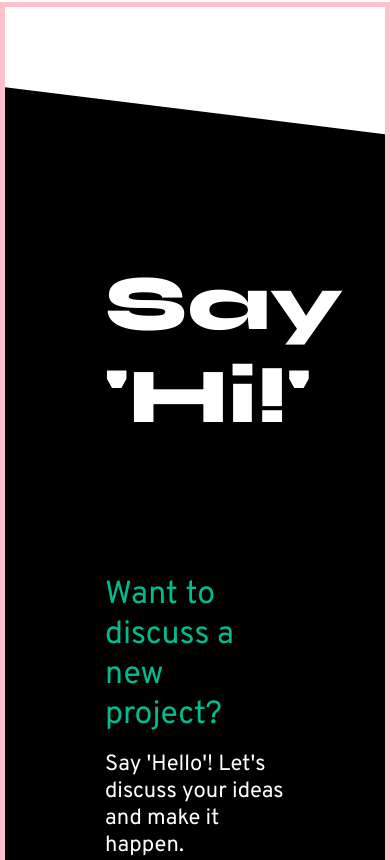
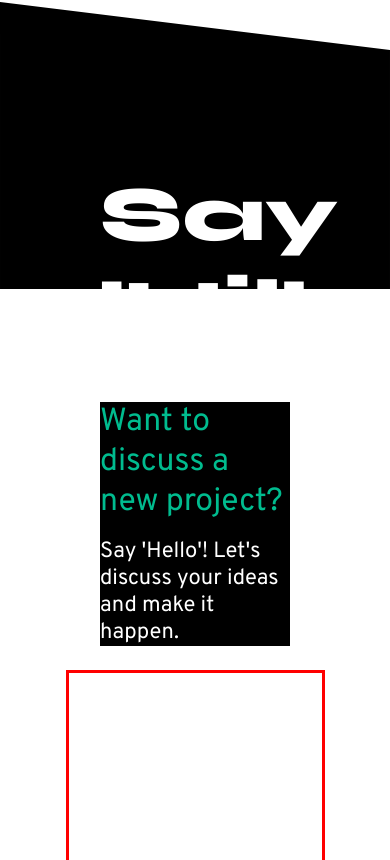
Before and after one commit to alinedobo/da-projekt-portfolio, an Angular app: page / in a window 390 px wide. Shown: the part 8124-8984 px from the top of the page. Built offline with nearby package versions, Linux system fonts and the light colour scheme.

Commit message:
Contact Section with Footer - background problem solved for desktop (mobile we'll see)

```diff
--- a/src/app/component/contact/contact.scss
+++ b/src/app/component/contact/contact.scss
@@ -3,18 +3,14 @@
 
 
 #contact-wrapper{
-    border: 5px solid pink;
+    z-index: 1;
     width: 100%;
-    height: 1250px;
     align-items: center;
-    background: url("/assets/images/Rectangle-5-big.svg");
-    background-position: center bottom;
-    background-size: cover;
-    padding-top: 150px;
+    top: 150px;
 
     #contact-header{
     width: 100%;
-    padding: 100px;
+    padding: 16px 100px;
 
         h2{
         align-self: flex-start;
@@ -37,6 +33,7 @@
 
         .form{
             border: 3px solid red;
+            gap: 24px;
         }
     }
 }
--- a/src/app/pages/home/home.html
+++ b/src/app/pages/home/home.html
@@ -4,5 +4,7 @@
 <app-skills></app-skills>
 <app-portfolio></app-portfolio>
 <app-references></app-references>
-<app-contact></app-contact>
-<app-footer></app-footer>
+<section class="display-flex-column content-restriction" id="mega-section">
+    <app-contact></app-contact>
+    <app-footer></app-footer>
+</section>
--- a/src/app/pages/home/home.scss
+++ b/src/app/pages/home/home.scss
@@ -0,0 +1,9 @@
+@use '../../../../public/styles/main' as main;
+
+#mega-section{
+    width: 100%;
+    background: url("/assets/images/Rectangle-5-big.svg");
+    background-repeat: no-repeat;
+    background-position: top center;
+    background-size: 100%;
+}
```
Also changed, not shown: src/app/app.html (+0 -26 lines), src/app/app.ts (+1 -9 lines).
